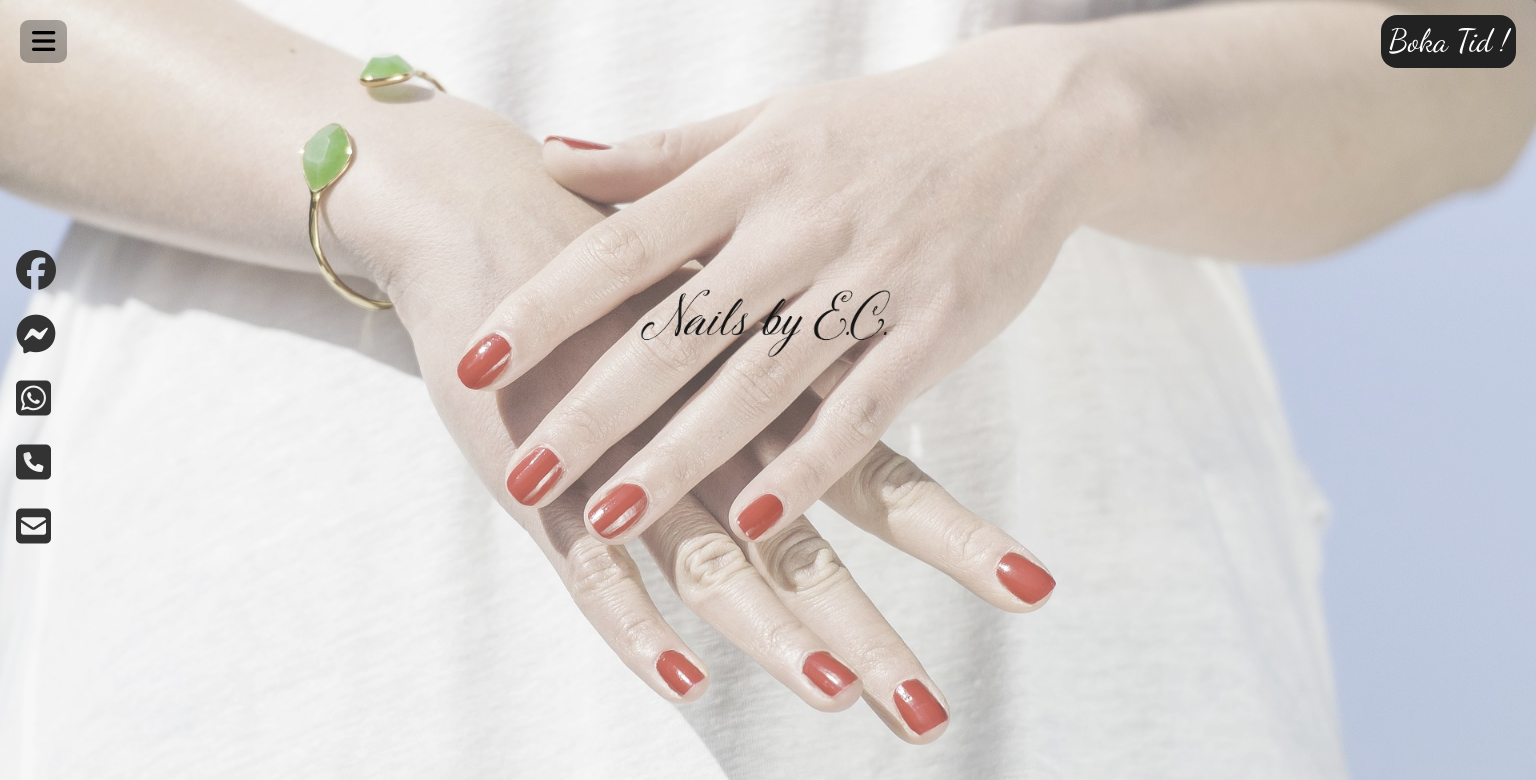
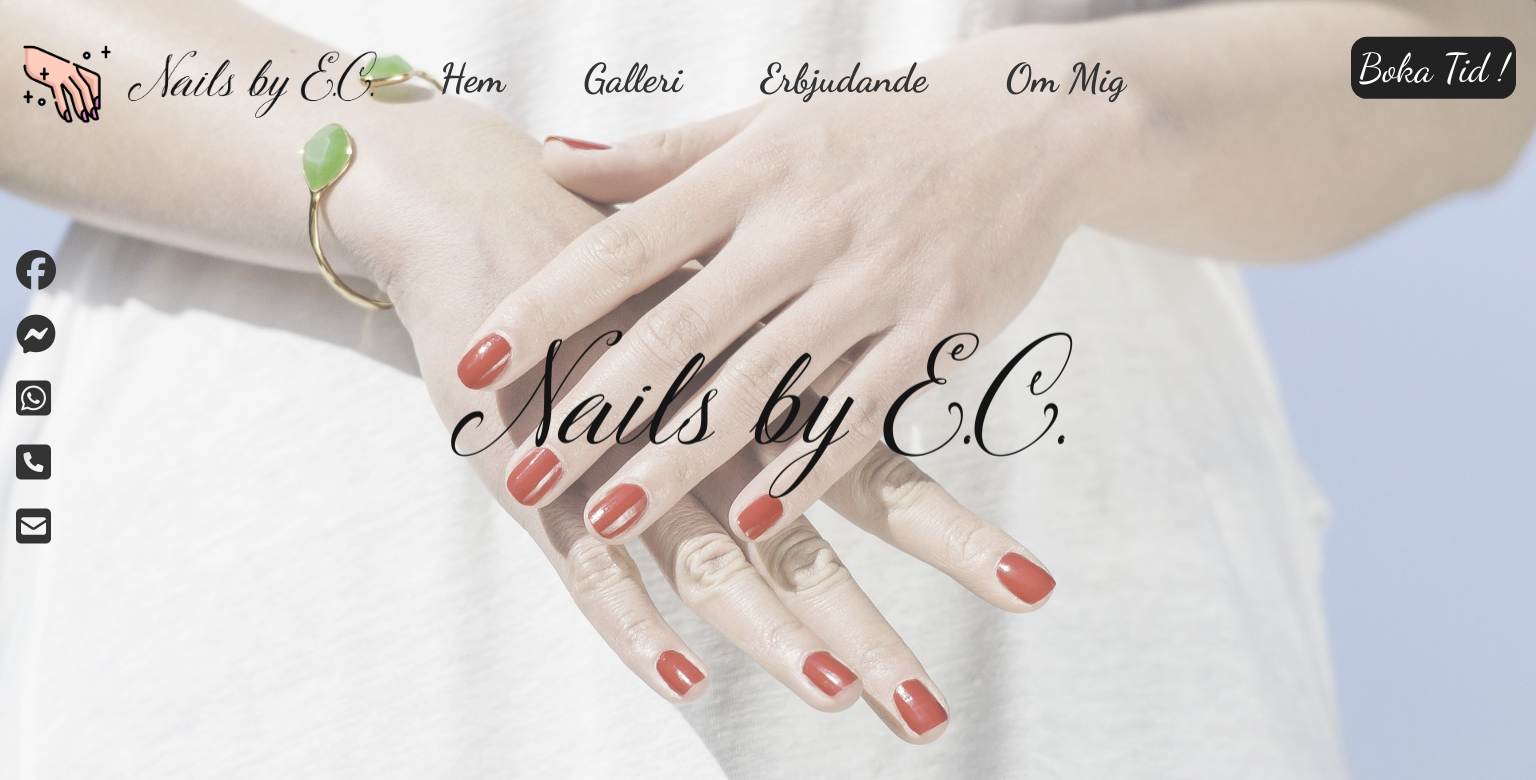
Before and after one commit to lcse1706/beauty-by-ec, a React (Create React App) app in the folder nails-by-ec/: page / in a window 1536 px wide. Shown: the top 780 px of the page. Built offline with nearby package versions, Linux system fonts and the light colour scheme; the HTML template or start-up script is replaced by a standard one.

Commit message:
media queries added

```diff
--- a/nails-by-ec/src/App.css
+++ b/nails-by-ec/src/App.css
@@ -44,12 +44,12 @@ img {
 .logo {
   width: 400px;
   position: fixed;
-  top: 40%;
+  top: 20%;
   left: 50%;
   transform: translate(-50%, -50%);
 }
 
-html::after {
+body::after {
   content: '';
   position: fixed;
   top: 0;
@@ -66,7 +66,6 @@ html::after {
   max-width: 1920px;
   text-align: center;
   width: 80vw;
-  /* height: 100vh; */
   margin: 15vh auto;
   overflow: hidden;
   padding: 0 2rem;
@@ -105,19 +104,16 @@ nav.showNav {
   flex-direction: column;
   justify-content: center;
   align-items: center;
+  /* align-items: center;
   padding: 0.7rem 1.5rem;
   width: 60%;
-  margin: 0 0 1rem 0;
+  margin: 0 0 1rem 0; */
   font-family: 'Dancing Script', cursive;
   color: #333;
   z-index: 1;
   background-color: rgba(255, 255, 255, 0.8);
   transition: 1s;
 }
-
-/* .navbar.show {
-  top: 0;
-} */
 
 .navbar img {
   width: 350px;
@@ -139,29 +135,6 @@ nav.showNav {
 .navbar a:hover {
   color: #000;
 }
-
-/* .navbar a:active {
-  transform: scale(0.88);
-} */
-
-/* Static-bar */
-
-/* .static-bar {
-  display: flex;
-  justify-content: space-between;
-  align-items: center;
-  width: 100%;
-  padding: 0.7rem 1.5rem;
-
-  position: absolute;
-  top: 0;
-  left: 0;
-
-}
-
-.static-bar img {
-  width: 150px;
-} */
 
 a.booktime {
   font-family: 'Dancing Script', cursive;
@@ -291,6 +264,54 @@ a.booktime:hover {
 
 /* // Large devices (desktops, less than 1200px) */
 @media (min-width: 1430px) {
+  .logo {
+    width: 1000px;
+    top: 50%;
+  }
+
+  .hamburger {
+    display: none;
+  }
+
+  .navbar {
+    display: flex;
+    justify-content: flex-start;
+    flex-direction: row;
+    width: 100%;
+    background: none;
+  }
+
+  .navbar img {
+    transform: translateY(5%);
+    width: 400px;
+  }
+  .navbar ul {
+    flex-direction: row;
+    align-items: center;
+  }
+
+  .large {
+    font-size: 2.5rem;
+  }
+
+  .booktime {
+    transform: translateY(35%);
+  }
 }
 @media (min-width: 1920px) {
+  .large {
+    font-size: 3rem;
+  }
+  .navbar {
+    justify-content: center;
+  }
 }
+@media (orientation: landscape) and (max-width: 992px) {
+  .container {
+    width: 70vw;
+  }
+
+  .sidebar {
+    height: 50vh;
+  }
+}
--- a/nails-by-ec/src/components/layout/Navbar.js
+++ b/nails-by-ec/src/components/layout/Navbar.js
@@ -10,12 +10,7 @@ const Navbar = () => {
   };
   return (
     <nav className='navbar large'>
-      <div>
-        <img
-          src={logo}
-          alt='Logo Nails By EC'
-          style={{ margin: 'auto', display: 'block' }}
-        />
+      <img src={logo} alt='Logo Nails By EC' />
       <ul>
         <li>
           <Link onClick={hideNav} to='/home'>
@@ -38,7 +33,6 @@ const Navbar = () => {
           </Link>
         </li>
       </ul>
-      </div>
     </nav>
   );
 };
```
Lines whose indentation alone changed are shown as unchanged.
